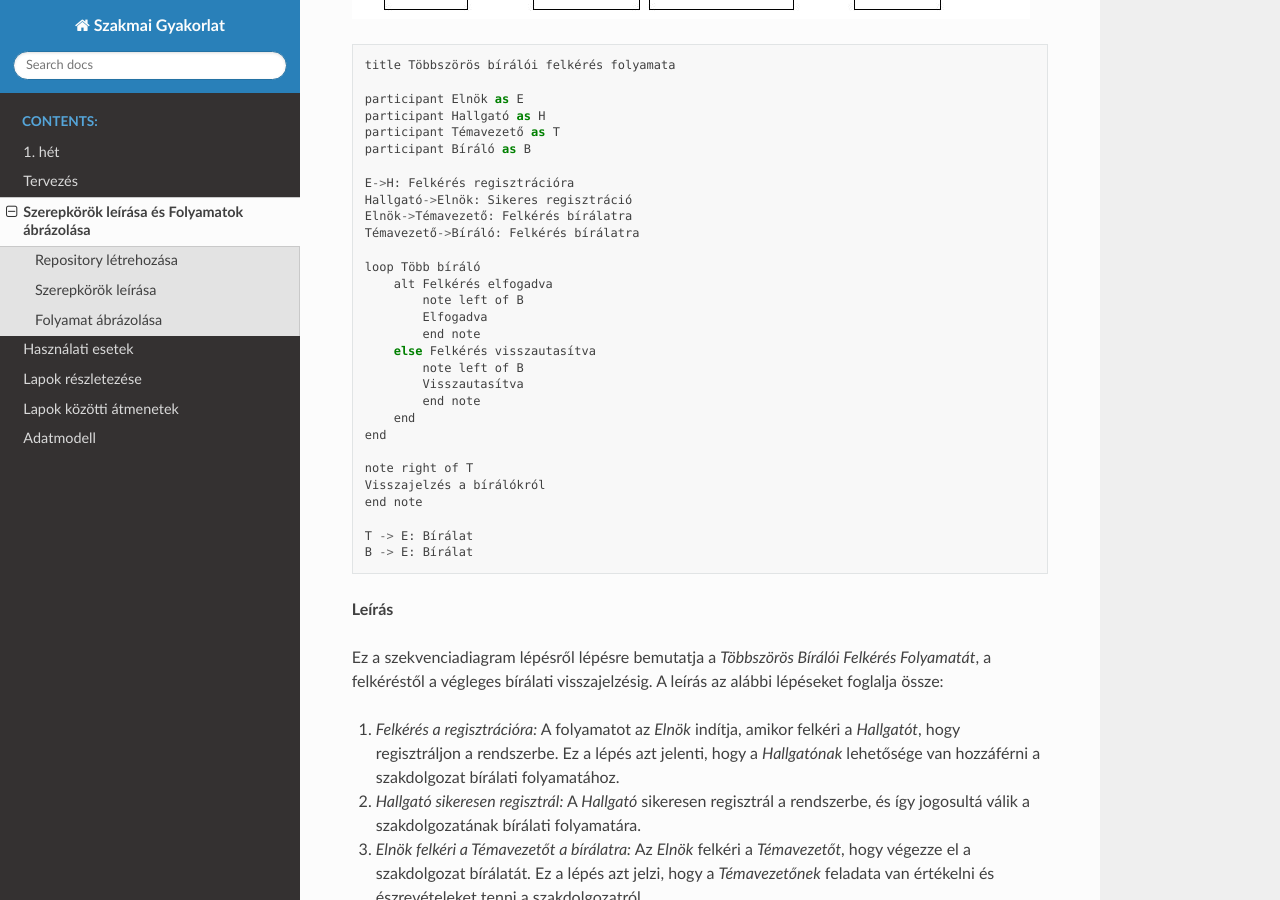
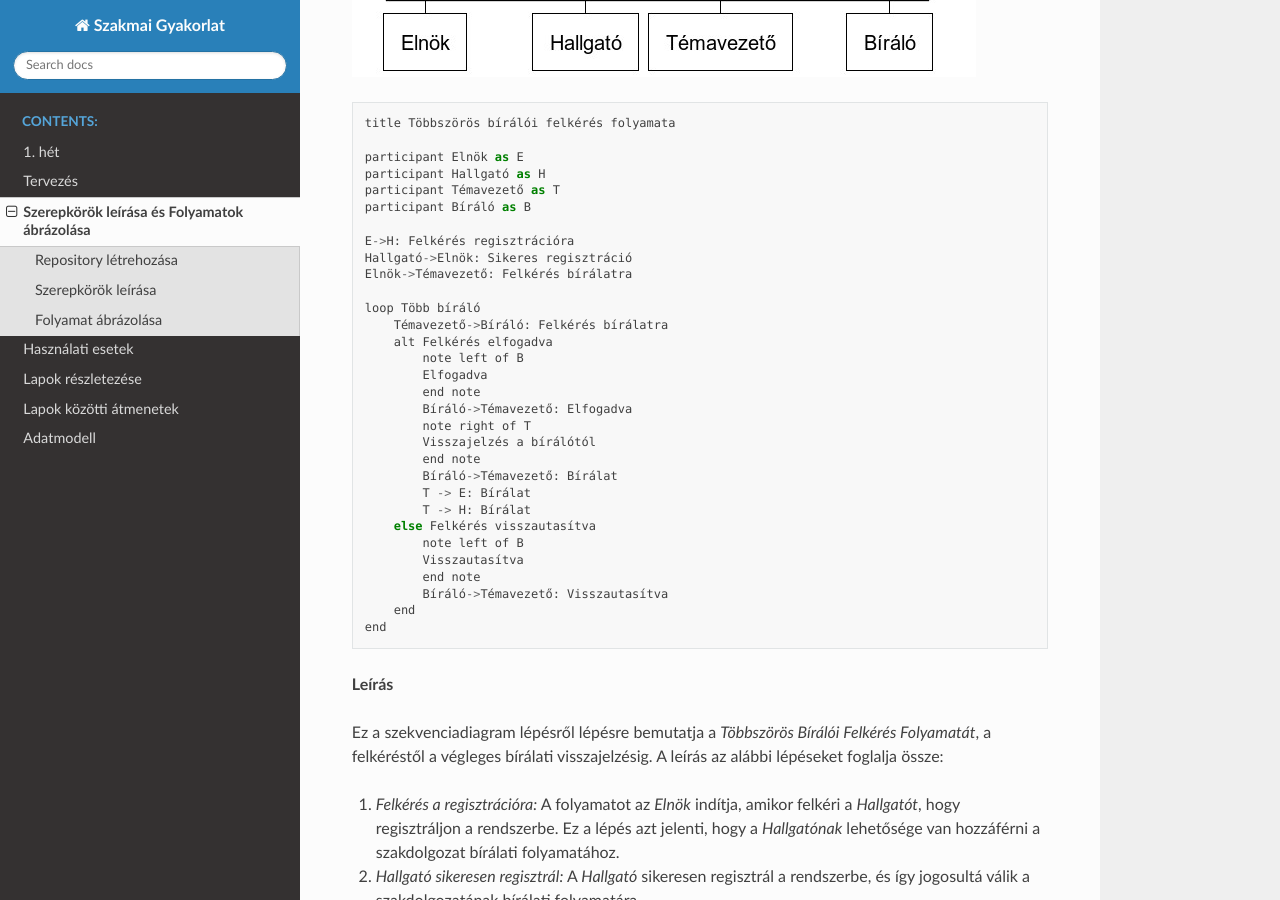
Before and after one commit to Ddavid111/Szakmai_Gyakorlat, a Sphinx documentation site: the page built from docs/chapters/02.rst, in a window 1280 px wide and 900 px high, scrolled down 3112 px. Built offline with Sphinx 7.4.7 and the Read the Docs theme 2.0.0, drawn with Linux system fonts in a browser that asks for light colours.

Commit message:
Corrected sequence diagram and flowchart of the review process

```diff
--- a/docs/chapters/source_codes/webseqeunce_diagram2.txt
+++ b/docs/chapters/source_codes/webseqeunce_diagram2.txt
@@ -8,23 +8,24 @@ participant Bíráló as B
 E->H: Felkérés regisztrációra
 Hallgató->Elnök: Sikeres regisztráció
 Elnök->Témavezető: Felkérés bírálatra
-Témavezető->Bíráló: Felkérés bírálatra
 
 loop Több bíráló
+    Témavezető->Bíráló: Felkérés bírálatra
     alt Felkérés elfogadva
         note left of B
         Elfogadva
         end note
+        Bíráló->Témavezető: Elfogadva
+        note right of T
+        Visszajelzés a bírálótól
+        end note
+        Bíráló->Témavezető: Bírálat
+        T -> E: Bírálat
+        T -> H: Bírálat
     else Felkérés visszautasítva
         note left of B
         Visszautasítva
         end note
+        Bíráló->Témavezető: Visszautasítva
     end
 end
-
-note right of T
-Visszajelzés a bírálókról
-end note
-
-T -> E: Bírálat
-B -> E: Bírálat
```
Also changed, not shown: docs/chapters/images/Folyamatabra/Biralat_Feltoltes.png, docs/chapters/images/Szekvenciadiagramok/Tobbszoros_Biraloi_Felkeres.jpg, 1 other file.
